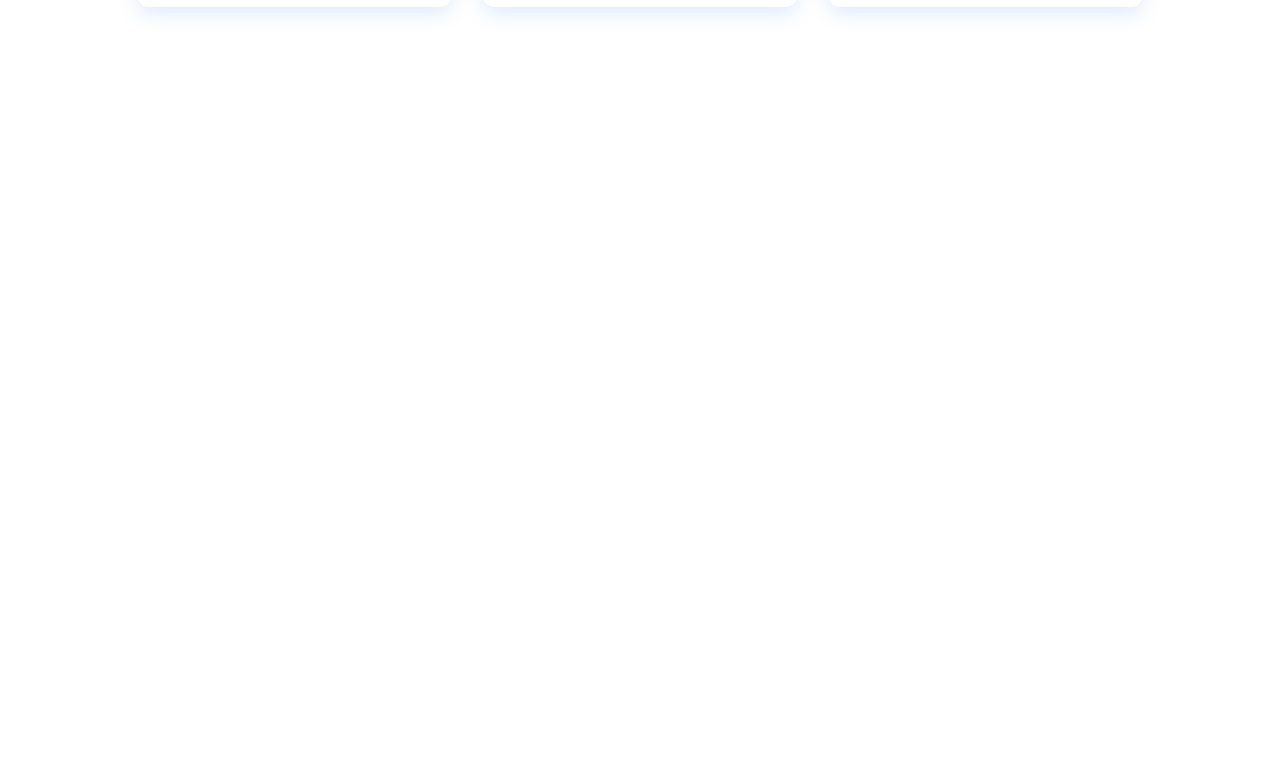
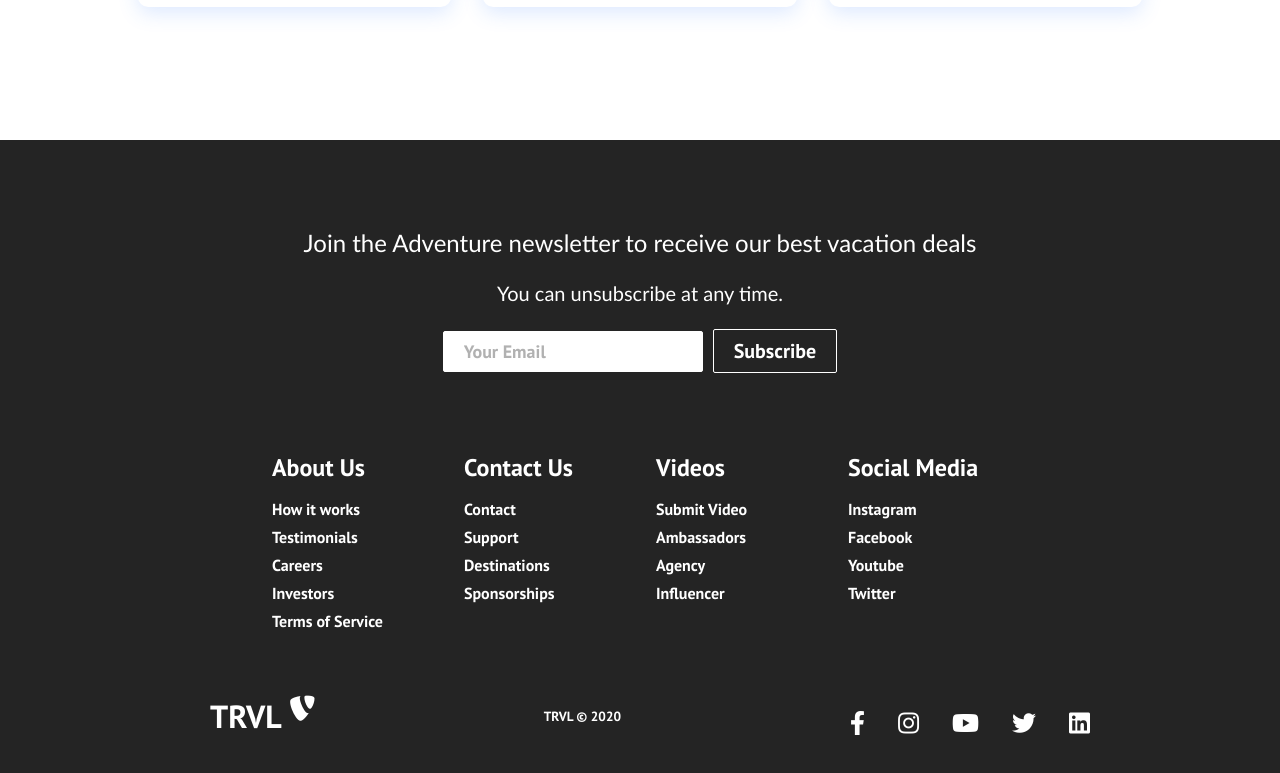
Before and after one commit to n0y0j/react_ui, a React (Create React App) app in the folder travel_web/: page / in a window 1280 px wide. Shown: the part 1785-2558 px from the top of the page. Before the commit the page ends 1925 px from the top, so only its background shows below. Built offline with nearby package versions, Linux system fonts and the light colour scheme.

Commit message:
feat: Implement Footer widget.

```diff
--- /dev/null
+++ b/travel_web/src/components/Footer.css
@@ -0,0 +1,159 @@
+.footer-container {
+    background-color: #242424;
+    padding: 4rem 0 2rem 0;
+    display: flex;
+    flex-direction: column;
+    justify-content: center;
+    align-items: center;
+}
+
+.footer-subscription {
+    display: flex;
+    flex-direction: column;
+    justify-content: center;
+    align-items: center;
+    text-align: center;
+    color: #fff;
+    padding: 24px;
+    margin-bottom: 24px;
+}
+
+.footer-subscription > p {
+    font-family: 'Trebuchet MS', 'Lucida Sans Unicode', 'Lucida Grande', 'Lucida Sans', Arial, sans-serif
+    ;
+}
+
+.footer-subscription-heading {
+    margin-bottom: 24px;
+    font-size: 24px;
+}
+
+.footer-subscription-text {
+    margin-bottom: 24px;
+    font-size: 20px;
+}
+
+.footer-input {
+    padding: 8px 20px;
+    border-radius: 2px;
+    margin-right: 10px;
+    outline: none;
+    border: none;
+    font-size: 18px;
+    margin-bottom: 16px;
+    border: 1px solid #fff;
+}
+
+.footer-links {
+    width: 100%;
+    max-width: 1000px;
+    display: flex;
+    justify-content: center;
+}
+
+.footer-link-wrapper {
+    display: flex;
+}
+
+.footer-link-items {
+    display: flex;
+    flex-direction: column;
+    align-items: flex-start;
+    margin: 16px;
+    text-align: left;
+    width: 160px;
+    box-sizing: border-box;
+}
+
+.footer-link-items h2 {
+    margin-bottom: 16px;
+}
+
+.footer-link-items > h2 {
+    color: #fff;
+}
+
+.footer-link-items a {
+    color: #fff;
+    text-decoration: none;
+    margin-bottom: 8px;
+}
+
+.footer-link-items a:hover {
+    color: #e9e9e9;
+    transition: 0.3s ease-out;
+}
+
+.footer-email-form h2 {
+    margin-bottom: 32px;
+}
+
+.footer-input::placeholder {
+    color: #b1b1b1;
+}
+
+/* Social Icons */
+.social-icon-link {
+    color: #fff;
+    font-size: 24px;
+}
+
+.social-media {
+    max-width: 1000px;
+    width: 100%;
+}
+
+.social-media-wrap {
+    display: flex;
+    justify-content: space-between;
+    align-items: center;
+    width: 90%;
+    max-width: 1000px;
+    margin: 40px auto 0 auto;
+}
+
+.social-icons {
+    display: flex;
+    justify-content: space-between;
+    align-items: center;
+    width: 240px;
+}
+
+.social-logo {
+    color: #fff;
+    justify-self: start;
+    margin-left: 20px;
+    text-decoration: none;
+    cursor: pointer;
+    font-size: 2rem;
+    display: flex;
+    align-self: center;
+    margin-bottom: 16px;
+}
+
+.website-rights {
+    color: #fff;
+    margin-bottom: 16px;
+}
+
+@media screen and (max-width: 820px) {
+    .footer-links {
+        padding-top: 2rem;
+    }
+
+    .footer-input {
+        width: 100%;
+    }
+
+    .btn {
+        width: 100%;
+    }
+
+    .footer-link-wrapper {
+        flex-direction: column;
+    }
+
+    .social-media-wrap {
+        flex-direction: column;
+    }
+}
--- /dev/null
+++ b/travel_web/src/components/Footer.js
@@ -0,0 +1,119 @@
+import React from "react";
+import { Link } from "react-router-dom";
+import { Button } from "./Button";
+import "./Footer.css";
+
+function Footer() {
+  return (
+    <div className="footer-container">
+      <section className="footer-subscription">
+        <p className="footer-subscription-heading">
+          Join the Adventure newsletter to receive our best vacation deals
+        </p>
+        <p className="footer-subscription-text">
+          You can unsubscribe at any time.
+        </p>
+        <div className="input-areas">
+          <form>
+            <input
+              type="email"
+              name="email"
+              placeholder="Your Email"
+              className="footer-input"
+            />
+            <Button buttonStyle="btn--outline">Subscribe</Button>
+          </form>
+        </div>
+      </section>
+      <div class="footer-links">
+        <div className="footer-link-wrapper">
+          <div class="footer-link-items">
+            <h2>About Us</h2>
+            <Link to="/sign-up">How it works</Link>
+            <Link to="/">Testimonials</Link>
+            <Link to="/">Careers</Link>
+            <Link to="/">Investors</Link>
+            <Link to="/">Terms of Service</Link>
+          </div>
+          <div class="footer-link-items">
+            <h2>Contact Us</h2>
+            <Link to="/">Contact</Link>
+            <Link to="/">Support</Link>
+            <Link to="/">Destinations</Link>
+            <Link to="/">Sponsorships</Link>
+          </div>
+        </div>
+        <div className="footer-link-wrapper">
+          <div class="footer-link-items">
+            <h2>Videos</h2>
+            <Link to="/">Submit Video</Link>
+            <Link to="/">Ambassadors</Link>
+            <Link to="/">Agency</Link>
+            <Link to="/">Influencer</Link>
+          </div>
+          <div class="footer-link-items">
+            <h2>Social Media</h2>
+            <Link to="/">Instagram</Link>
+            <Link to="/">Facebook</Link>
+            <Link to="/">Youtube</Link>
+            <Link to="/">Twitter</Link>
+          </div>
+        </div>
+      </div>
+      <section className="social-media">
+        <div className="social-media-wrap">
+          <div className="footer-logo">
+            <Link to="/" className="social-logo">
+              TRVL <i className="fab fa-typo3" />
+            </Link>
+          </div>
+          <small className="website-rights">TRVL © 2020</small>
+          <div className="social-icons">
+            <Link
+              to="/"
+              target="_blank"
+              aria-label="Facebook"
+              className="social-icon-link facebook"
+            >
+              <i className="fab fa-facebook-f" />
+            </Link>
+            <Link
+              to="/"
+              target="_blank"
+              aria-label="Instagram"
+              className="social-icon-link facebook"
+            >
+              <i className="fab fa-instagram" />
+            </Link>
+            <Link
+              class='social-icon-link youtube'
+              to='/'
+              target='_blank'
+              aria-label='Youtube'
+            >
+              <i class='fab fa-youtube' />
+            </Link>
+            <Link
+              class='social-icon-link twitter'
+              to='/'
+              target='_blank'
+              aria-label='Twitter'
+            >
+              <i class='fab fa-twitter' />
+            </Link>
+            <Link
+              class='social-icon-link linkedin'
+              to='/'
+              target='_blank'
+              aria-label='LinkedIn'
+            >
+              <i class='fab fa-linkedin' />
+            </Link>
+          </div>
+        </div>
+      </section>
+    </div>
+  );
+}
+
+export default Footer;
--- a/travel_web/src/components/HeroSection.css
+++ b/travel_web/src/components/HeroSection.css
@@ -7,7 +7,7 @@
 }
 
 .hero-container {
-    /* background: url('images/img-home.jpg') center center/cover no-repeat; */
+    /* background: url('../assets/images/img-home.jpg') center center/cover no-repeat; */
     height: 100vh;
     width: 100%;
     display: flex;
--- a/travel_web/src/components/HeroSection.js
+++ b/travel_web/src/components/HeroSection.js
@@ -2,7 +2,7 @@
 import { Button } from "./Button";
 import '../App.css'
 import './HeroSection.css'
-import video from '../assets/videos/video-2.mp4'
+import video from '../assets/videos/video-1.mp4'
 
 function HeroSection() {
   return (
--- a/travel_web/src/components/pages/Home.js
+++ b/travel_web/src/components/pages/Home.js
@@ -1,6 +1,7 @@
 import React from 'react';
 import '../../App.css';
 import Cards from '../Cards';
+import Footer from '../Footer';
 import HeroSection from '../HeroSection';
 
 
@@ -9,6 +10,7 @@
         <>
             <HeroSection />
             <Cards />
+            <Footer />
         </>
     )
 }
```
